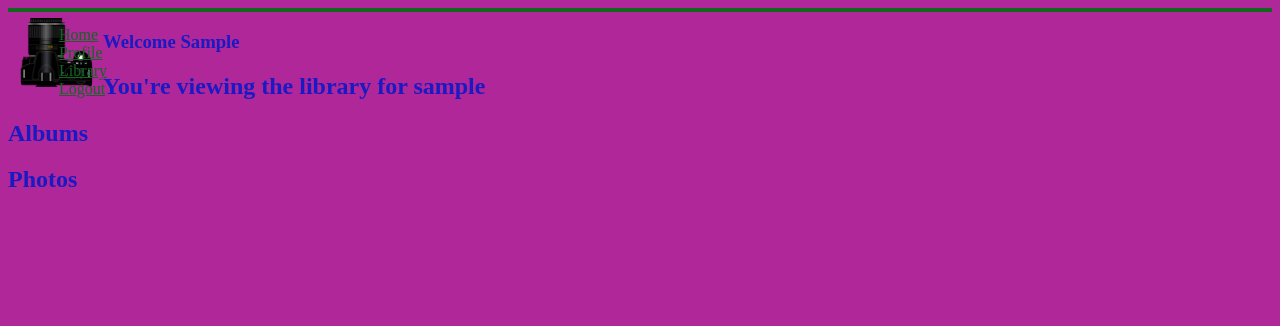
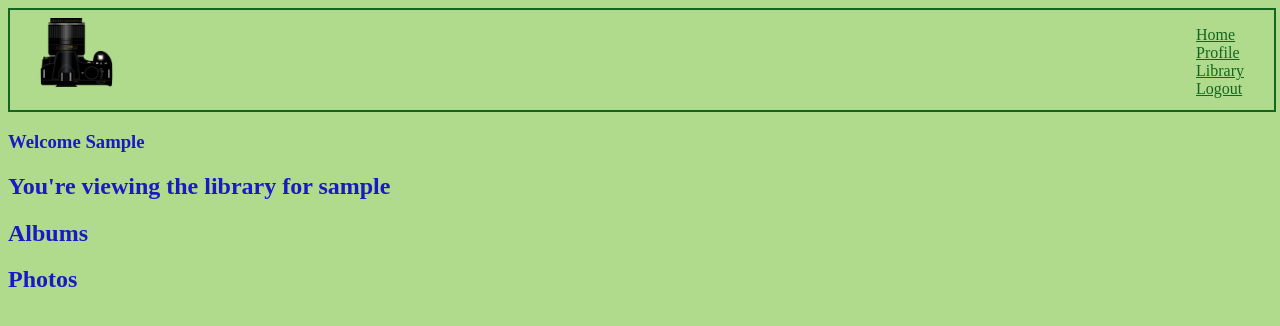
Before and after one commit to ShannonTully/django-imager, a Django app: page /images/library/ in a window 1280 px wide. Shown: the top 326 px of the page. Run offline with Django 3.2, Linux system fonts and the light colour scheme; the visitor is signed in with stand-in values (Sample User, id 1); data comes from the database, SQL or seed files in the repository; data that the repository does not hold is empty; some libraries are stand-ins or nearby versions.

Commit message:
did some css

```diff
--- a/imagersite/imagersite/static/base.css
+++ b/imagersite/imagersite/static/base.css
@@ -2,10 +2,12 @@
     font-family: 'Vollkorn', serif;
     font-weight: 300;
     color: rgb(26, 26, 197);
-    background: rgb(175, 39, 152);
+    background: rgb(176, 219, 141);
   }
   nav {
       position: relative;
+      width: 100%;
+      height: 100px;
       border: 2px solid rgb(19, 102, 32);
   }
   ul {
--- a/imagersite/imagersite/static/modules.css
+++ b/imagersite/imagersite/static/modules.css
@@ -1,5 +1,6 @@
 #main_nav {
     position: absolute;
+    right: 30px;
 }
 
 p {
@@ -17,7 +18,8 @@
 }
 
 #logo {
-  float: left;
+  position: absolute;
+  left: 20px;
   color: black;
   text-decoration: none;
   margin: 8px 4px;
@@ -28,6 +30,6 @@
   width: 600px;
 }
 
-.public-album-container img {
+.public-photo-container img {
   width: 600px;
 }
```
